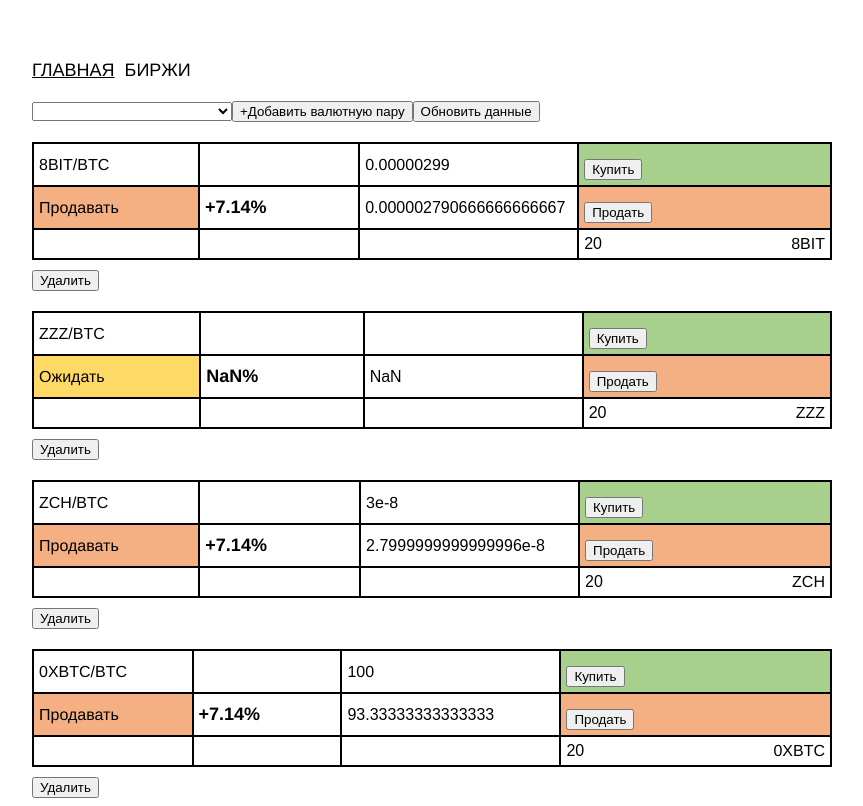
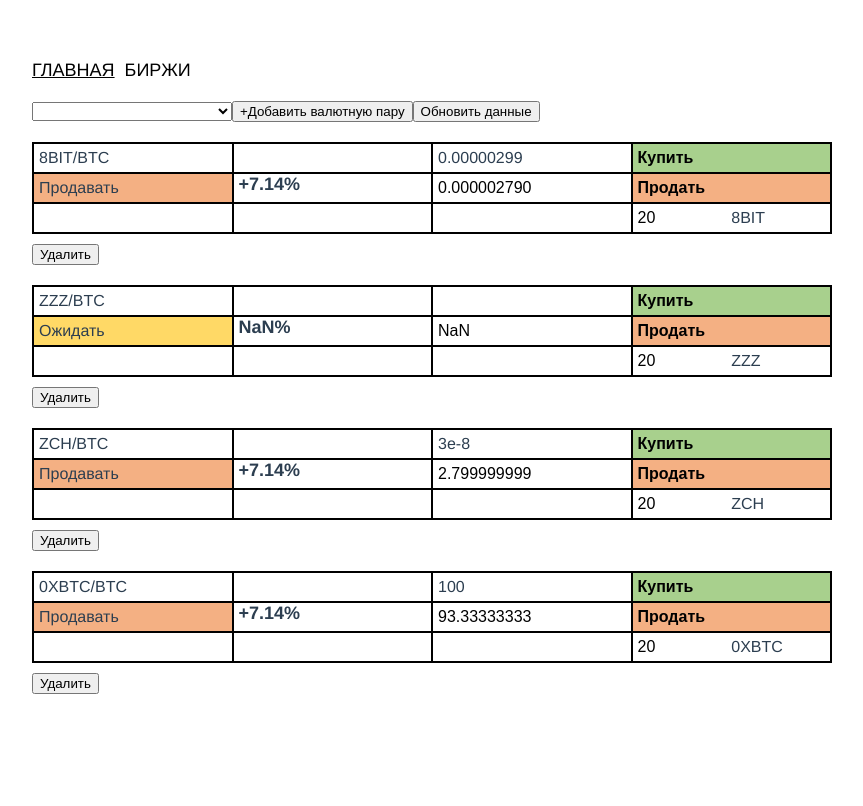
Before and after one commit to radius486/crypto, a Vue app: page / in a window 1280 px wide. Shown: the whole page, without its empty margins (208-1071 px from the left). Built offline with nearby package versions, Linux system fonts and the light colour scheme.

Commit message:
Table markup.

```diff
--- a/src/components/currency-pair.vue
+++ b/src/components/currency-pair.vue
@@ -1,36 +1,36 @@
 <template>
   <div class='currency-pair'>
-    <table>
-      <tr>
-        <td>{{ pair.Label }}</td>
-        <td></td>
-        <td title='Новый курс'>{{ pair.Price }}</td>
-        <td class='buy'>
-          <button @click.prevent="openModal('buy')">Купить</button>
-        </td>
-      </tr>
-      <tr>
-        <td :class='pairStatus'>{{ pairStatusText }}</td>
-        <td class='course-percent'>{{ coursePercentText }}</td>
-        <td title='Средневзвешенный курс'>
+    <div class='currency-pair__table'>
+      <div class='currency-pair__row'>
+        <div class='currency-pair__column'>{{ pair.Label }}</div>
+        <div class='currency-pair__column'></div>
+        <div class='currency-pair__column' title='Новый курс'>{{ pair.Price }}</div>
+        <div class='currency-pair__column buy'>
+          <button class='button__buy' @click.prevent="openModal('buy')">Купить</button>
+        </div>
+      </div>
+      <div class='currency-pair__row'>
+        <div class='currency-pair__column' :class='pairStatus'>{{ pairStatusText }}</div>
+        <div class='currency-pair__column course-percent'>{{ coursePercentText }}</div>
+        <div class='currency-pair__column' title='Средневзвешенный курс'>
           <input type='text' v-model='averagePrice'>
-        </td>
-        <td class='sell'>
-          <button @click.prevent="openModal('sell')">Продать</button>
-        </td>
-      </tr>
-      <tr>
-        <td></td>
-        <td></td>
-        <td></td>
-        <td title='Старое количество'>
+        </div>
+        <div class='currency-pair__column sell'>
+          <button class='button__sell' @click.prevent="openModal('sell')">Продать</button>
+        </div>
+      </div>
+      <div class='currency-pair__row'>
+        <div class='currency-pair__column'></div>
+        <div class='currency-pair__column'></div>
+        <div class='currency-pair__column'></div>
+        <div class='currency-pair__column' title='Старое количество'>
           <div class='currency-code'>
             <input type='text' v-model='oldQuantity'>
             {{ currencyCode }}
           </div>
-        </td>
-      </tr>
-    </table>
+        </div>
+      </div>
+    </div>
     <button @click.prevent='deletePair'>Удалить</button>
   </div>
 </template>
@@ -127,23 +127,38 @@ export default {
 <style scoped>
 .currency-pair {
   width: 100%;
+  margin-bottom: 20px;
+}
+.currency-pair__table {
+  border-top: 2px solid #000;
+  border-left: 2px solid #000;
+}
+.currency-pair__row {
+  display: flex;
+}
+.currency-pair__column {
+  flex-basis: 25%;
+  padding: 5px;
+  border-bottom: 2px solid #000;
+  border-right: 2px solid #000;
+  box-sizing: border-box;
+}
+.button__buy,
+.button__sell {
+  border: none;
+  background: none;
+  font-size: 16px;
+  font-weight: bold;
+  cursor: pointer;
+  box-shadow: none;
+  width: 100%;
+  height: 100%;
+  padding: 0;
+  margin: 0;
+  text-align: left;
 }
 button {
   margin-top: 10px;
-}
-table {
-  width: 100%;
-  border-left: 2px solid #000;
-  border-bottom: 2px solid #000;
-  border-collapse: collapse;
-  margin-top: 20px;
-}
-td {
-  width: 25%;
-  border-top: 2px solid #000;
-  border-right: 2px solid #000;
-  padding: 5px;
-  color: #000;
 }
 input[type='text'] {
   padding: 0;
@@ -155,7 +170,7 @@ input[type='text'] {
   -webkit-box-shadow: none;
   -moz-box-shadow: none;
   box-shadow: none;
-  max-width: 100%;
+  width: 50%;
 }
 input[type='text']:focus {
   border: 0px;
--- a/src/views/home.vue
+++ b/src/views/home.vue
@@ -137,6 +137,9 @@ export default {
 }
 .refresh-button {
 }
+.currency-pairs {
+  margin-top: 20px;
+}
 .error {
   color: #f00;
   display: block;
--- a/src/views/markets.vue
+++ b/src/views/markets.vue
@@ -1,6 +1,17 @@
 <template>
   <div class='market-container'>
-    Биржи
+    <div class='market-table'>
+      <div class='market-table__row'>
+        <div class='market-table__column'>Валюта</div>
+        <div class='market-table__column'>В эквиваленте</div>
+        <div class='market-table__column'>В долларах</div>
+      </div>
+      <div class='market-table__row' v-for='(currency, index) in currencies' :key='index'>
+        <div class='market-table__column'>{{ currency.label }}</div>
+        <div class='market-table__column'>{{ currency.quantity }}</div>
+        <div class='market-table__column'></div>
+      </div>
+    </div>
   </div>
 </template>
 
@@ -14,6 +25,24 @@ export default {
   },
   data() {
     return {
+      currencies: [
+        {
+          label: 'BTC',
+          quantity: 30,
+        },
+        {
+          label: 'ETH',
+          quantity: 15,
+        },
+        {
+          label: 'BCH',
+          quantity: 10,
+        },
+        {
+          label: 'ETC',
+          quantity: 20,
+        },
+      ],
     };
   },
   computed: {
@@ -30,4 +59,17 @@ export default {
   margin: 0 auto;
   text-align: left;
 }
+.market-table {
+  border-top: 2px solid #000;
+  border-left: 2px solid #000;
+}
+.market-table__row {
+  display: flex;
+}
+.market-table__column {
+  flex-basis: 33.3%;
+  padding: 5px;
+  border-bottom: 2px solid #000;
+  border-right: 2px solid #000;
+}
 </style>
```
